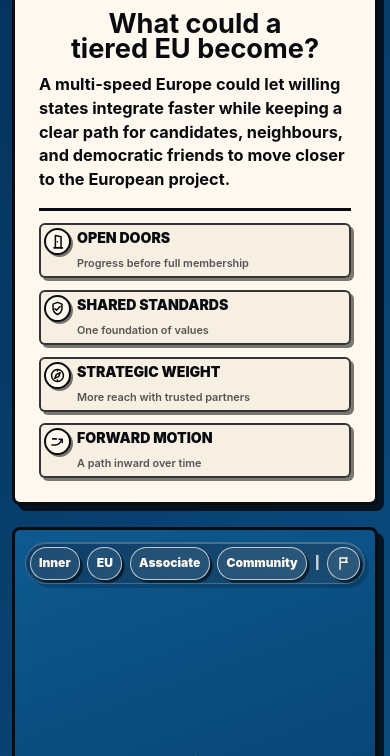
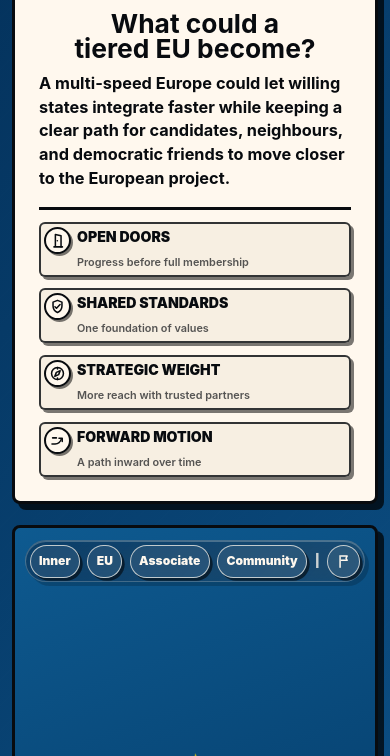
Before and after one commit to Microhive/EUMadeSimpleTieredEU, a website built with Vite: page index.html in a window 390 px wide. Shown: the part 84-840 px from the top of the page. Built offline with nearby package versions, Linux system fonts and the light colour scheme.

Commit message:
Tighten mobile title sizing for CI

```diff
--- a/src/styles.css
+++ b/src/styles.css
@@ -2956,7 +2956,7 @@ img.chip-flag {
   }
 
   h1 {
-    font-size: clamp(1.58rem, 8.7cqi, 2.35rem);
+    font-size: clamp(1.5rem, 8.45cqi, 2.35rem);
     text-align: center;
   }
 
```
